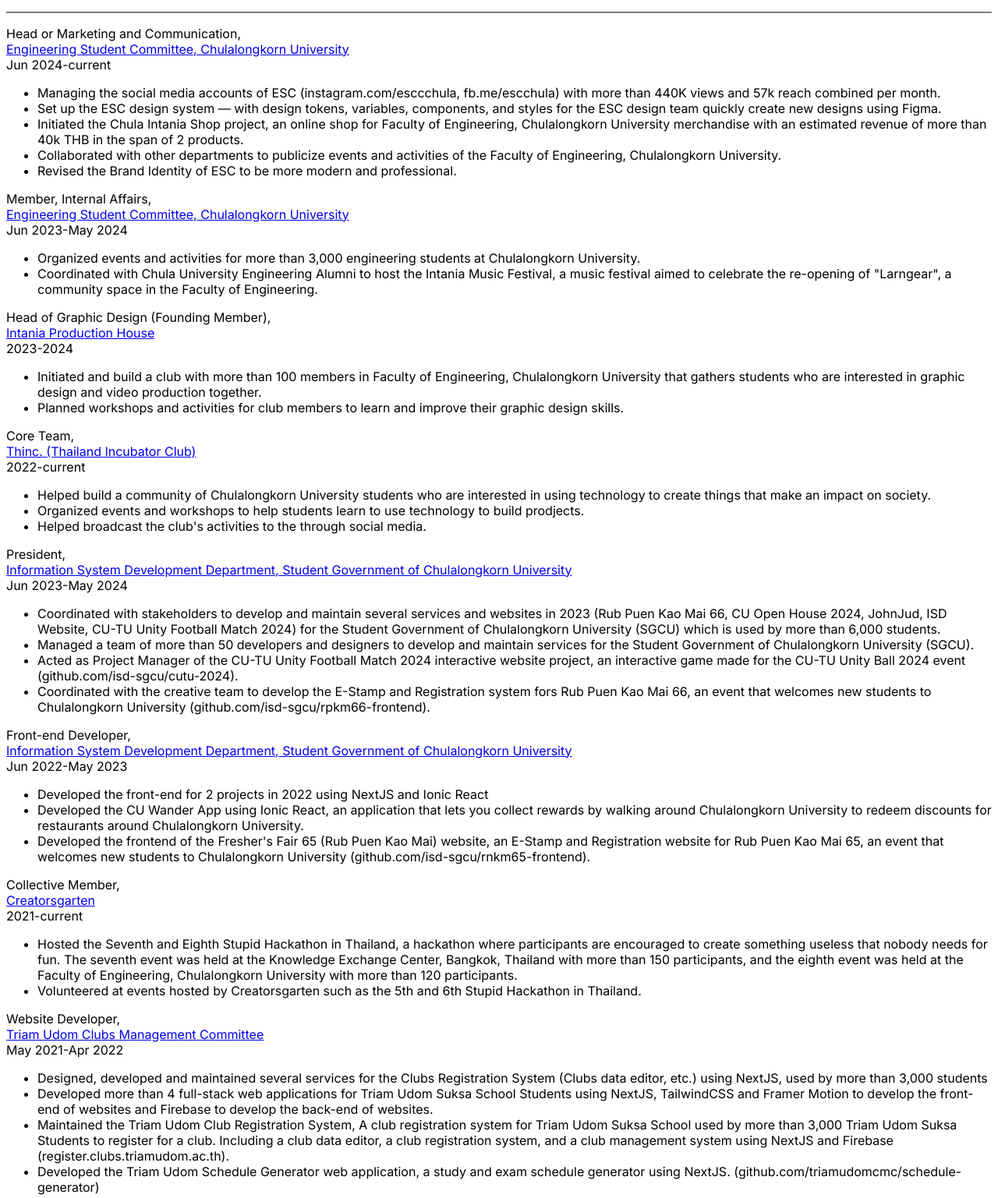
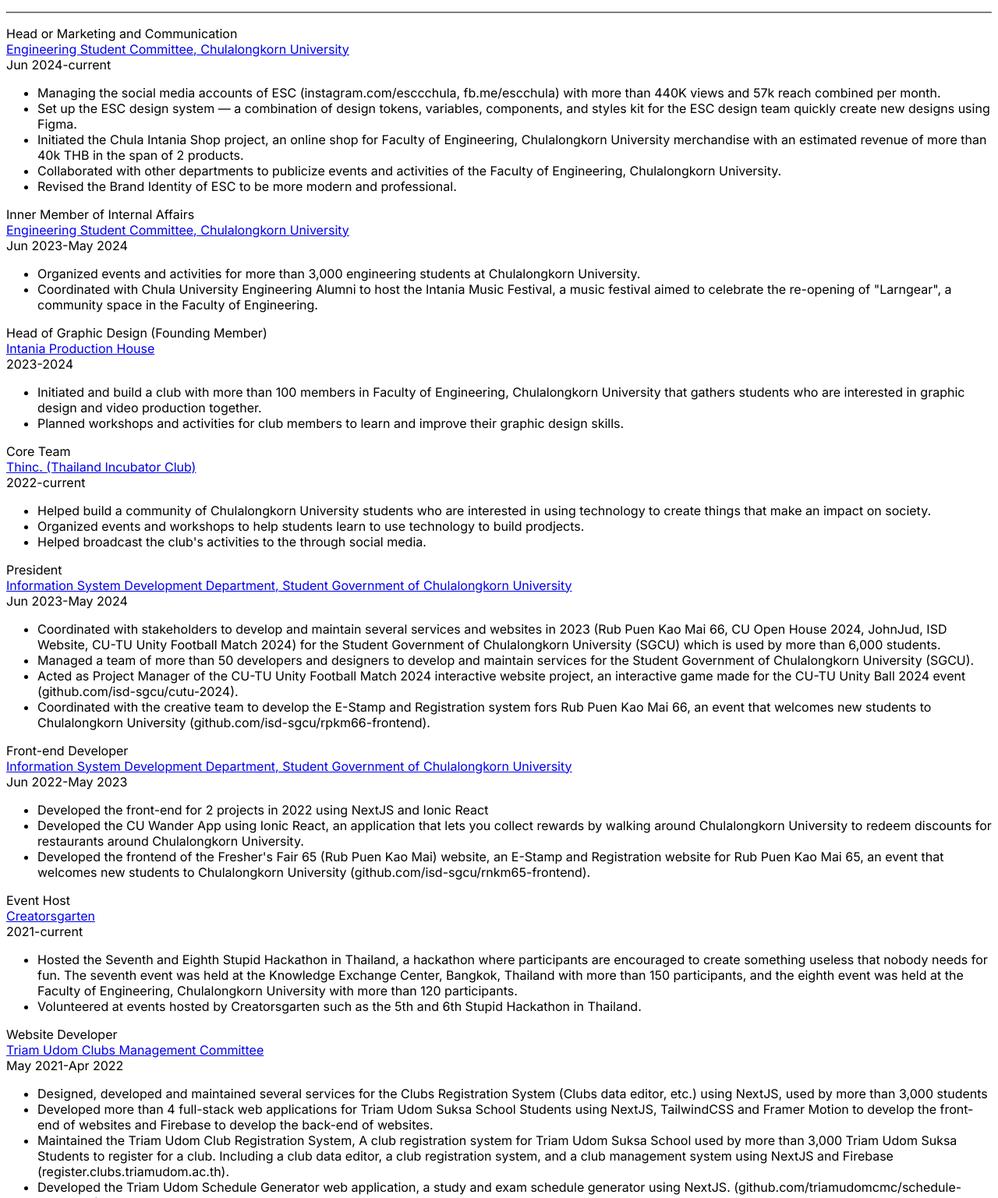
Before and after one commit to betich/resume, an Astro site: page / in a window 1280 px wide. Shown: the part 1220-2757 px from the top of the page at 78% size. Built offline with nearby package versions, Linux system fonts and the light colour scheme; Astro itself is replaced by a stand-in of ours.

Commit message:
feat: update resume details

```diff
--- a/src/components/Work.svelte
+++ b/src/components/Work.svelte
@@ -12,7 +12,7 @@
 <div class="work-experience">
   <Hideable>
     <div class="flex font-bold mb-2 print:mb-1">
-      <div class="flex-1 text-left">{position}, {type}</div>
+      <div class="flex-1 text-left">{position}{type !== "" ? "," : ""} {type}</div>
       <div class="flex-0">
         <a href={url} target="_blank" rel="noreferrer">{company}</a>
       </div>
--- a/src/data.ts
+++ b/src/data.ts
@@ -80,14 +80,14 @@
     years: ['Jun 2024', 'current'],
     details: [
       'Managing the social media accounts of ESC (instagram.com/esccchula, fb.me/escchula) with more than 440K views and 57k reach combined per month.',
-      'Set up the ESC design system — with design tokens, variables, components, and styles for the ESC design team quickly create new designs using Figma.',
+      'Set up the ESC design system — a combination of design tokens, variables, components, and styles kit for the ESC design team quickly create new designs using Figma.',
       'Initiated the Chula Intania Shop project, an online shop for Faculty of Engineering, Chulalongkorn University merchandise with an estimated revenue of more than 40k THB in the span of 2 products.',
       'Collaborated with other departments to publicize events and activities of the Faculty of Engineering, Chulalongkorn University.',
       'Revised the Brand Identity of ESC to be more modern and professional.',
     ]
   },
   {
-		position: 'Member, Internal Affairs',
+		position: 'Inner Member of Internal Affairs',
 		company: 'Engineering Student Committee, Chulalongkorn University',
 		url: 'https://instagram.com/escchula',
 		years: ['Jun 2023', 'May 2024'],
@@ -141,7 +141,7 @@
 		]
 	},
   {
-		position: 'Collective Member',
+		position: 'Event Host',
 		company: 'Creatorsgarten',
 		url: 'https://creatorsgarten.org',
 		years: ['2021', 'current'],
```
